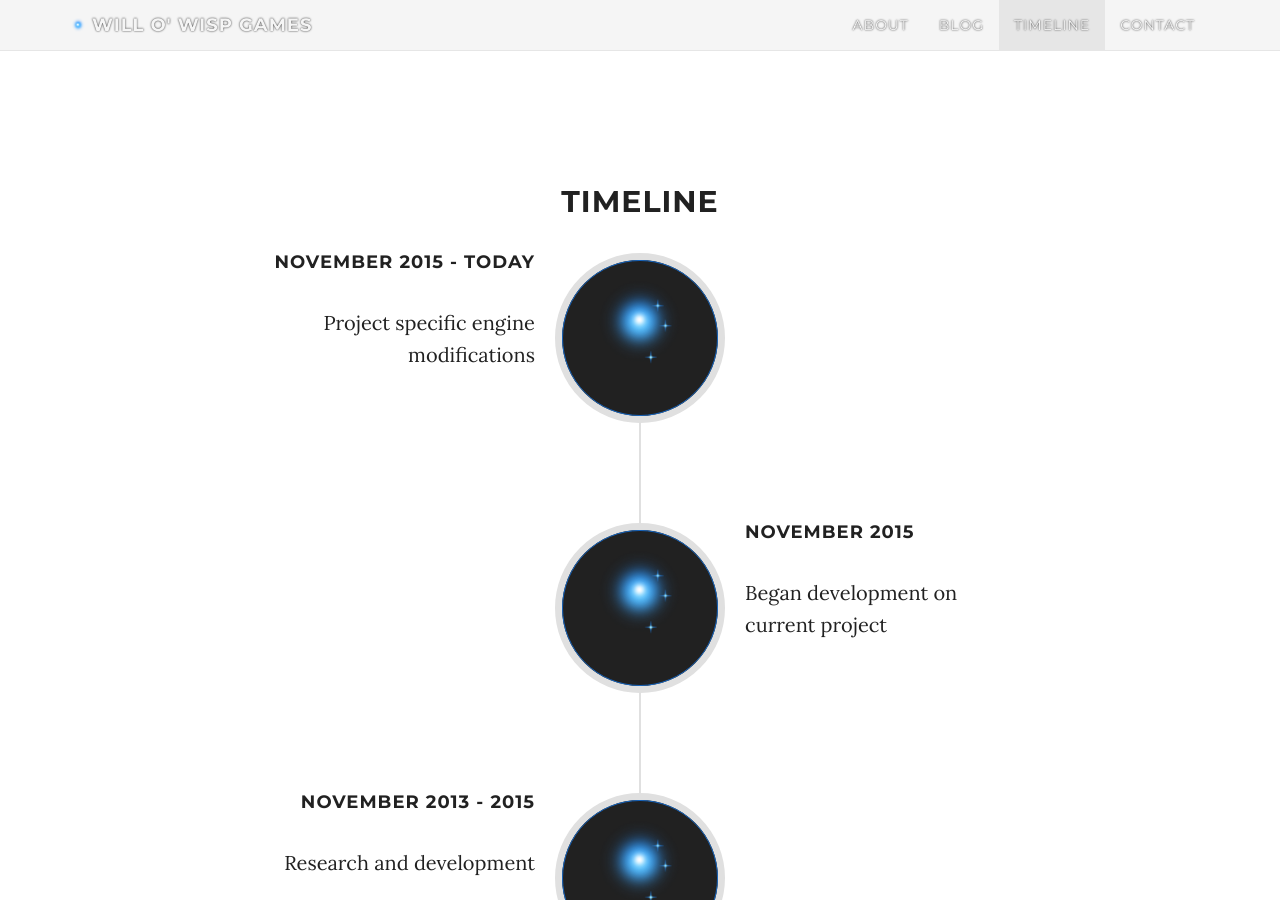
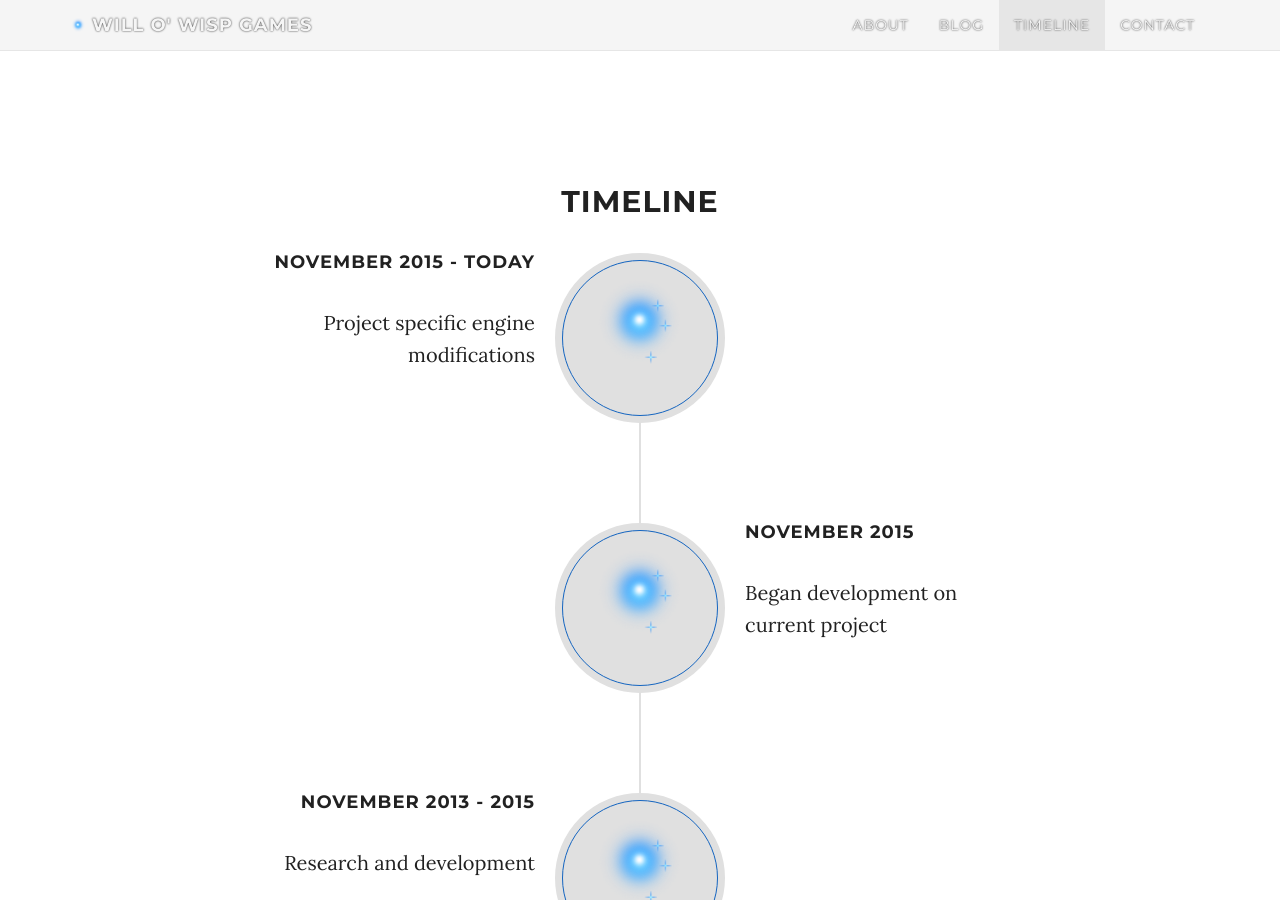
Before and after one commit to WilloWispGames/WilloWispGames.github.io, a Jekyll site: the page built from index.html, in a window 1280 px wide and 900 px high, scrolled down 2363 px. Built offline with Jekyll 4.4.1, drawn with Linux system fonts in a browser that asks for light colours; nearby versions of some CDN libraries; comment, search, counter and statistics services are not loaded.

Commit message:
Update timeline.scss

```diff
--- a/css/timeline.scss
+++ b/css/timeline.scss
@@ -67,7 +67,7 @@
     border-radius: 100%;
     text-align: center;
     color: #212121; //#f1f1f1;
-    background-color: #212121; //#f1f1f1;
+    background-color: #e0e0e0; //#f1f1f1;
 }
 
 .img-me {
```
